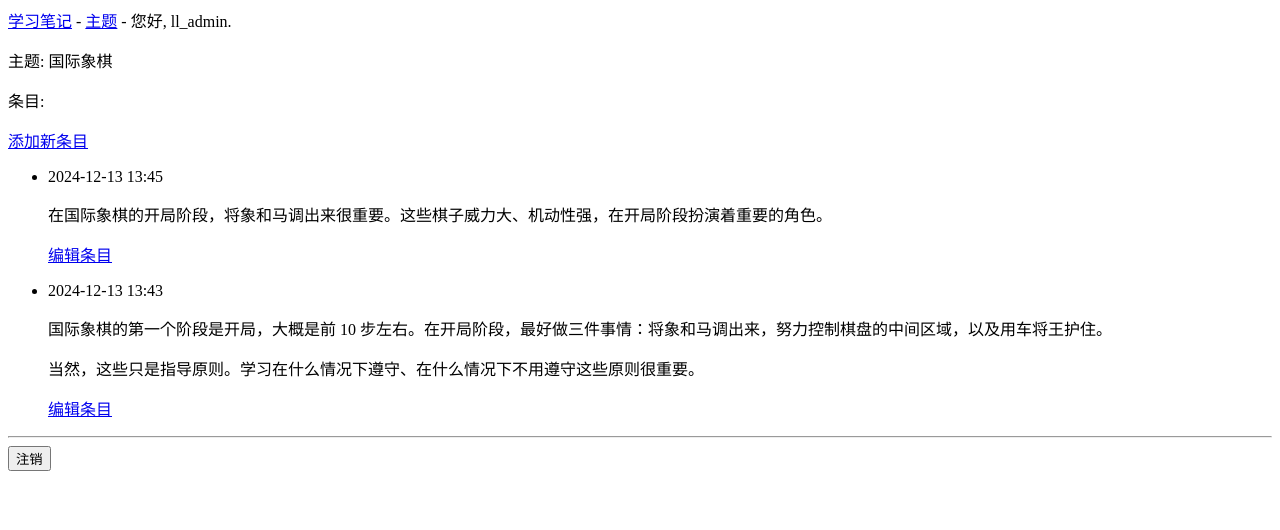
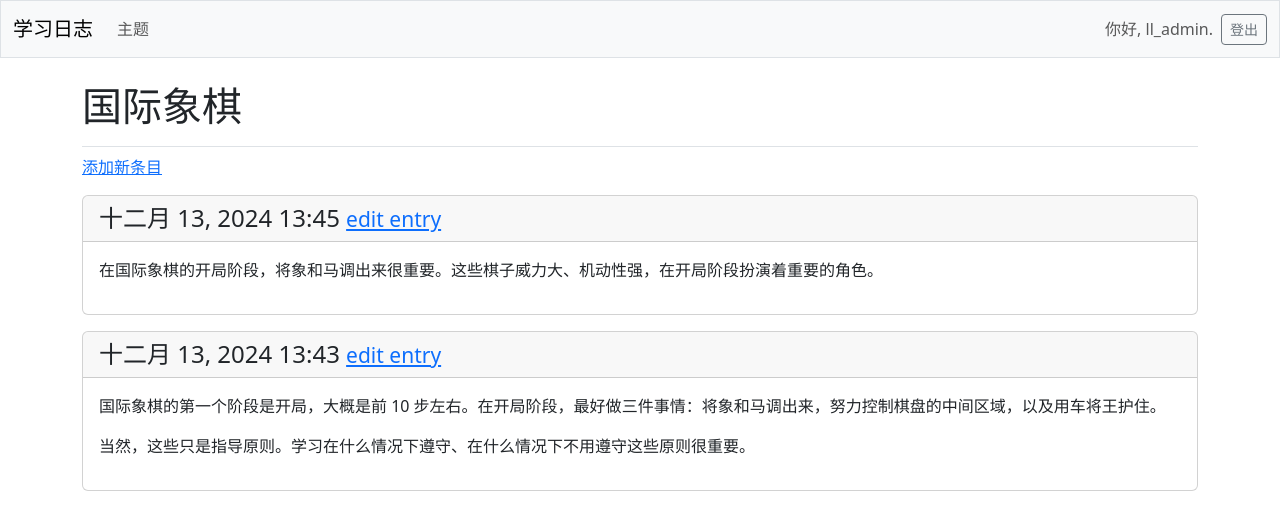
Before and after one commit to 2841006960/Python_Web, a Django app: page /topics/1/ in a window 1280 px wide. Shown: the top 530 px of the page. Run offline with Django 5.2, Linux system fonts and the light colour scheme; a user stored in the database is signed in; data comes from the database, SQL or seed files in the repository; both versions use the stored data as it was after the commit; some libraries are stand-ins or nearby versions.

Commit message:
20章第一部分并且中文化

```diff
--- a/learning_log/learning_logs/templates/learning_logs/base.html
+++ b/learning_log/learning_logs/templates/learning_logs/base.html
@@ -1,19 +1,67 @@
-<p>
-    <a href="{% url 'learning_logs:index' %}">学习笔记</a> -
-    <a href="{% url 'learning_logs:topics' %}">主题</a> -
+<!doctype html>
+<html lang="zh-CN">
+<head>
+    <meta charset="utf-8">
+    <meta name="viewport" content="width=device-width, initial-scale=1">
+    <title>学习日志</title>
+
+    {% load django_bootstrap5 %}
+    {% bootstrap_css %}
+    {% bootstrap_javascript %}
+</head>
+<body>
+    <nav class="navbar navbar-expand-md navbar-light bg-light mb-4 border">
+        <div class="container-fluid">
+            <a class="navbar-brand" href="{% url 'learning_logs:index' %}">
+                学习日志</a>
+
+            <button class="navbar-toggler" type="button" data-bs-toggle="collapse"
+                    data-bs-target="#navbarCollapse" aria-controls="navbarCollapse"
+                    aria-expanded="false" aria-label="Toggle navigation">
+                <span class="navbar-toggler-icon"></span>
+            </button>
+
+            <div class="collapse navbar-collapse" id="navbarCollapse">
+                <ul class="navbar-nav me-auto mb-2 mb-md-0">
+                    <li class="nav-item">
+                        <a class="nav-link" href="{% url 'learning_logs:topics' %}">
+                            主题</a></li>
+                </ul> <!-- 定义导航栏左侧链接的代码到此结束 -->
+
+                <!-- 与账户相关的链接 -->
+                <ul class="navbar-nav ms-auto mb-2 mb-md-0">
                     {% if user.is_authenticated %}
-        您好, {{ user.username }}.
+                        <li class="nav-item">
+                            <span class="navbar-text me-2">你好, {{ user.username }}.
+                            </span></li>
                     {% else %}
-        <a href="{% url 'accounts:register' %}">注册</a> -
-        <a href="{% url 'accounts:login' %}">登录</a>
+                        <li class="nav-item">
+                            <a class="nav-link" href="{% url 'accounts:register' %}">
+                                注册</a></li>
+                        <li class="nav-item">
+                            <a class="nav-link" href="{% url 'accounts:login' %}">
+                                登录</a></li>
                     {% endif %}
-</p>
-{% block content %}{% endblock content %}
+                </ul> <!-- 与账户相关的链接到此结束 -->
 
                 {% if user.is_authenticated %}
-    <hr />
                     <form action="{% url 'accounts:logout' %}" method='post'>
                         {% csrf_token %}
-        <button name='submit'>注销</button>
+                        <button name='submit' class='btn btn-outline-secondary btn-sm'>
+                            登出</button>
                     </form>
                 {% endif %}
+            </div> <!-- 定义导航栏可折叠部分的代码到此结束 -->
+        </div> <!-- 定义导航栏容器的代码到此结束 -->
+    </nav> <!-- 定义导航栏的代码到此结束 -->
+
+    <main class="container">
+        <div class="pb-2 mb-2 border-bottom">
+            {% block page_header %}{% endblock page_header %}
+        </div>
+        <div>
+            {% block content %}{% endblock content %}
+        </div>
+    </main>
+</body>
+</html>
--- a/learning_log/learning_logs/templates/learning_logs/topic.html
+++ b/learning_log/learning_logs/templates/learning_logs/topic.html
@@ -1,26 +1,28 @@
 {% extends 'learning_logs/base.html' %}
 
+
+{% block page_header %}
+  <h1>{{ topic.text }}</h1>
+{% endblock page_header %}
+
+
 {% block content %}
-
-  <p>主题: {{ topic.text }}</p>
-
-  <p>条目:</p>
   <p>
     <a href="{% url 'learning_logs:new_entry' topic.id %}">添加新条目</a>
   </p>
 
-  <ul>
-    {% for entry in entries %}
-    <li>
-      <p>{{ entry.date_added|date:'Y-m-d H:i' }}</p>
-      <p>{{ entry.text|linebreaks }}</p>
-      <p>
-        <a href="{% url 'learning_logs:edit_entry' entry.id %}">
-        编辑条目</a></p>
-    </li>
+  {% for entry in entries %}
+    <div class="card mb-3">
+      <!-- 包含时间戳和编辑链接的标题 -->
+      <h4 class="card-header">
+        {{ entry.date_added|date:'M d, Y H:i' }}
+        <small><a href="{% url 'learning_logs:edit_entry' entry.id %}">
+          edit entry</a></small>
+      </h4>
+      <!-- 包含条目文本的正文 -->
+      <div class="card-body">{{ entry.text|linebreaks }}</div>
+    </div>
   {% empty %}
-    <li>此主题还没有任何条目。</li>
+    <p>该主题还没有任何条目。</p>
   {% endfor %}
-</ul>
-
 {% endblock content %}
--- a/learning_log/ll_project/settings.py
+++ b/learning_log/ll_project/settings.py
@@ -34,6 +34,9 @@ INSTALLED_APPS = [
     # 我的应用程序
     'learning_logs',
     'accounts',
+
+    # 第三方应用程序
+    'django_bootstrap5',
 
     # Django 默认添加的应用程序
     "django.contrib.admin",
```
Also changed, not shown: learning_log/accounts/templates/registration/login.html (+7 -2 lines), learning_log/learning_logs/templates/learning_logs/index.html (+11 -3 lines), learning_log/learning_logs/templates/learning_logs/topics.html (+11 -7 lines), learning_log/db.sqlite3. Lines whose indentation alone changed are shown as unchanged.
